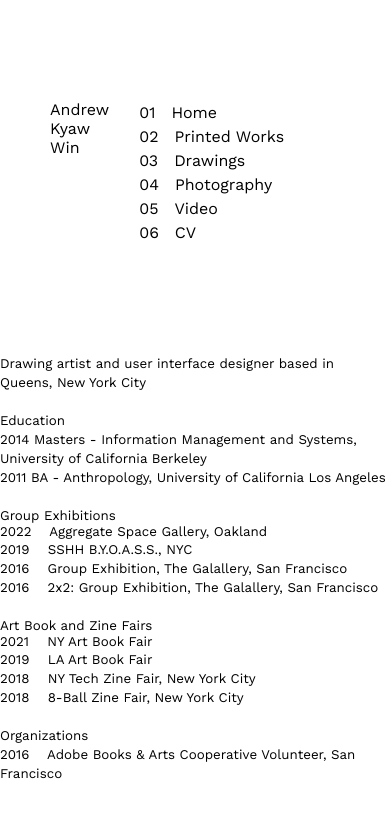
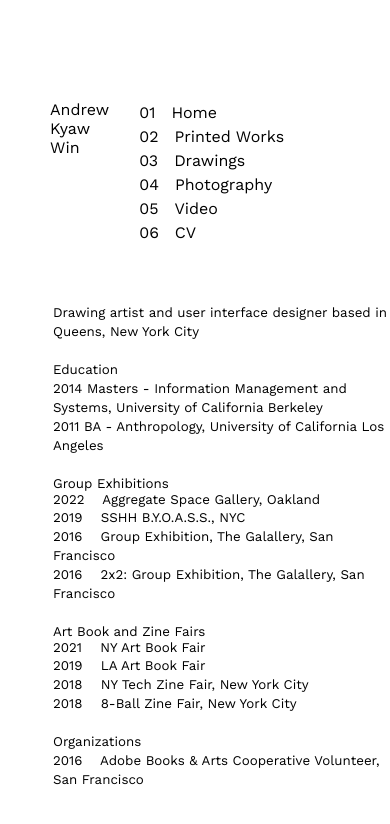
Before and after one commit to awin6248/awin6248.github.io, a React (Create React App) app: page /andrew-win/cv in a window 390 px wide. Shown: the top 824 px of the page. Built offline with nearby package versions, Linux system fonts and the light colour scheme.

Commit message:
updated styling for small screen sizes - part 2

```diff
--- a/src/Components/Nav.css
+++ b/src/Components/Nav.css
@@ -32,7 +32,7 @@
   margin-bottom: 98px;
 }
 
-@media (max-width: 550px) {
+@media (max-width: 600px) {
   .sidebar {
       flex-direction: row;
       flex-basis: 200px;
--- a/src/Pages/home.css
+++ b/src/Pages/home.css
@@ -85,4 +85,9 @@
         width: 100%;
         overflow-y: scroll;
     }
+
+    .cv-text {
+        margin-left: 53px;
+        margin-top: 43px;
+    }
 }
```
